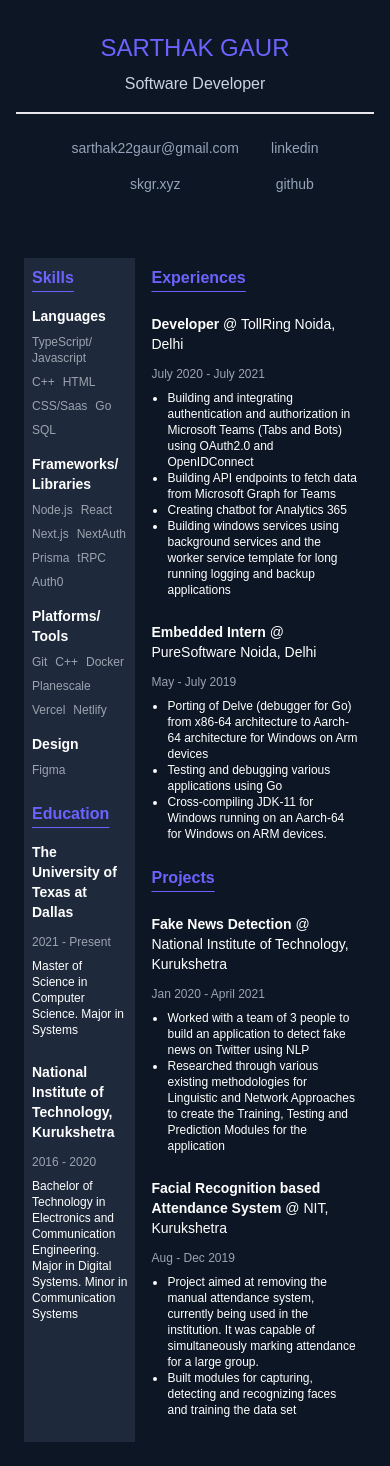
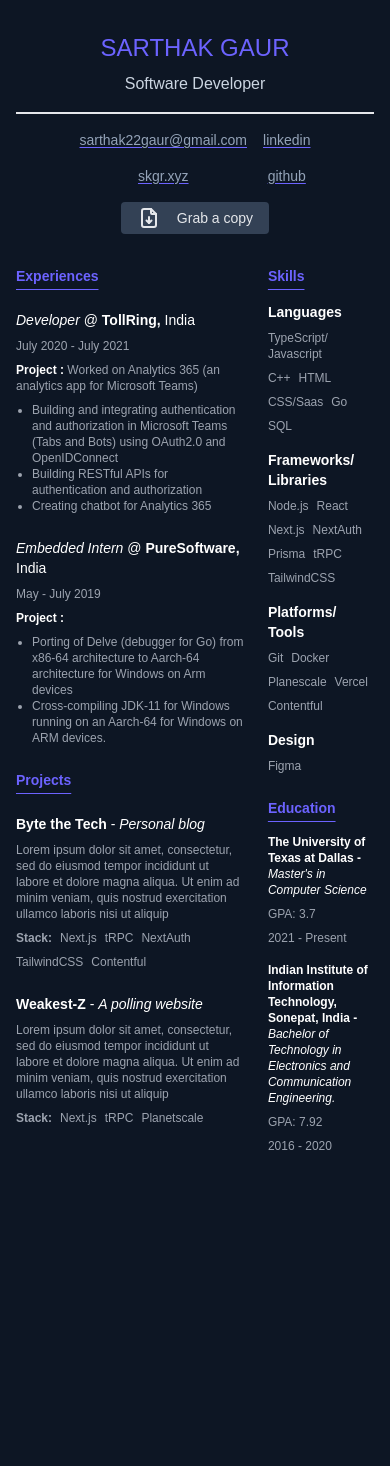
Before and after one commit to sarthak22gaur/portfolio-next, a Next.js app: page /resume in a window 390 px wide. After the commit the page ends 1186 px from the top, so only its background shows below. Built offline with nearby package versions, Linux system fonts and the light colour scheme.

Commit message:
added onLoad animation

```diff
--- a/package.json
+++ b/package.json
@@ -10,6 +10,7 @@
   },
   "dependencies": {
     "@tailwindcss/typography": "^0.5.4",
+    "framer-motion": "^7.2.1",
     "next": "12.2.3",
     "react": "18.2.0",
     "react-countdown": "^2.3.2",
@@ -18,6 +19,7 @@
     "react-parallax-tilt": "^1.7.51",
     "react-tsparticles": "^2.2.1",
     "tsparticles": "^2.2.1",
+    "typed.js": "^2.0.12",
     "zod": "^3.17.3"
   },
   "devDependencies": {
--- /dev/null
+++ b/src/components/Loader.tsx
@@ -0,0 +1,49 @@
+import React, { useRef, useEffect } from "react";
+import Typed from "typed.js";
+import {BsCircleFill} from 'react-icons/bs'
+
+const Loader: React.FC<{ useLoader: (flag: boolean) => void }> = (props) => {
+  const el = useRef(null);
+
+  useEffect(() => {
+    const options = {
+      strings: [
+        "> npm build profile ^150\n `> fetching resources` ... ^25\n `> building portfolio` ... ^25\n `> optimizing final build` ... ^25\n `> build succesfull ✅` \n `> Routing to 🏠` ^1000",
+      ],
+      typeSpeed: 25,
+      backSpeed: 50,
+      cursorChar: "_",
+      onComplete: () => {
+        props.useLoader(false);
+      },
+    };
+
+    if (!el.current) {
+      return () => {
+        console.log('No span located');
+      };
+    }
+    const typed = new Typed(el.current, options);
+
+    return () => {
+      typed.destroy();
+    };
+  }, [props]);
+
+  return (
+    <div className="w-full h-screen absolute flex items-center justify-center z-40 bg-[#0d1624]">
+      <div className="w-full min-w-[220px] max-w-[600px] m-4 h-52 rounded bg-gray-800">
+        <div className="w-full px-4 py-2 text-gray-700 flex gap-2 border-b-2 border-gray-700">
+            <BsCircleFill size={10} />
+            <BsCircleFill size={10} />
+            <BsCircleFill size={10} />
+        </div>
+        <div className="p-4 w-full text-white">
+          <span className="py-2" style={{ whiteSpace: "pre" }} ref={el} />
+        </div>
+      </div>
+    </div>
+  );
+};
+
+export default Loader;
--- a/src/components/Navbar.tsx
+++ b/src/components/Navbar.tsx
@@ -1,18 +1,14 @@
 import React, { useState } from "react";
 import { AiOutlineMenu, AiOutlineClose } from "react-icons/ai";
 import { AiFillProject } from "react-icons/ai";
-import {
-  BsFillHouseFill,
-  BsFillPersonFill,
-  BsFillFileEarmarkFill,
-} from "react-icons/bs";
+import { BsFillPersonFill } from "react-icons/bs";
 
 import Link from "next/link";
 
 function Navbar() {
   return (
     <>
-      <div className="fixed flex z-50 items-center justify-center backdrop-blur-3xl p-2 w-full">
+      <div className="fixed flex z-30 items-center justify-center backdrop-blur-3xl p-2 w-full">
         <div className="flex justify-between w-full sm:w-3/4 items-center ">
           <Link className="underline-hover" href="/">
             <span className="cursor-pointer z-20 text-primary-dark text-3xl font-bold">
--- a/src/components/Wrappers.tsx
+++ /dev/null
@@ -1,43 +0,0 @@
-export function PageWrapper({ children }: { children: React.ReactNode }) {
-  return (
-    <div className="flex flex-col place-items-center m-4">
-      {children}
-    </div>
-  );
-}
-
-export function HeroSectionWrapper({
-  children,
-}: {
-  children: React.ReactNode;
-}) {
-  return (
-    <div className="grid grid-flow-row lg:grid-flow-col lg:grid-cols-2 place-items-center m-4 mb-12 w-full h-full lg:flex-row lg:justify-around">
-      {children}
-    </div>
-  );
-}
-
-export function HeroContentWrapper({
-  children,
-}: {
-  children: React.ReactNode;
-}) {
-  return (
-    <div className="text-white row-start-1 row-end-1 lg:row-auto h-fit text-center mt-4 lg:px-8 lg:text-left">
-      {children}
-    </div>
-  );
-}
-
-export function HeroIllustrationWrapper({
-  children,
-}: {
-  children: React.ReactNode;
-}) {
-  return (
-    <div className="object-contain mt-12 lg:mt-4 w-full row-start-2 px-8 row-end-3 lg:row-auto h-full max-w-fit max-h-fit group">
-      {children}
-    </div>
-  );
-}
--- a/src/components/sections/About.tsx
+++ b/src/components/sections/About.tsx
@@ -1,10 +1,7 @@
-import type { NextPage } from "next";
 import Image from "next/image";
 import { SiLinkedin, SiGithub } from "react-icons/si";
-import soccer from "@/assets/soccer2.svg";
-import TechStack from "@/components/TechStack";
 
-const About: NextPage = () => {
+const About: React.FC = () => {
   return (
 
       <main
@@ -67,10 +64,6 @@ const About: NextPage = () => {
             </div>
           </div>
         </section>
-        <h1 className="text-3xl lg:text-4xl text-slate-400 font-light pt-12 w-full text-center max-w-screen-xl">
-          Tools I Use 🧰
-        </h1>
-        <TechStack />
       </main>
 
   );
--- a/src/components/sections/Projects.tsx
+++ b/src/components/sections/Projects.tsx
@@ -1,6 +1,6 @@
-import type { NextPage } from "next";
 import { ProjectCard } from "@/components/ProjectCard";
-const Projects: NextPage = () => {
+
+const Projects: React.FC = () => {
   return (
     <>
       <article
--- /dev/null
+++ b/src/components/sections/Tools.tsx
@@ -0,0 +1,17 @@
+import TechStack from "@/components/TechStack";
+
+const Tools: React.FC = () => {
+  return (
+    <section
+      id="tools"
+      className="flex flex-col w-full items-center p-2 sm:p-8 min-h-screen"
+    >
+      <h1 className="text-3xl lg:text-4xl text-slate-400 font-light pt-12 w-full text-center max-w-screen-xl">
+        Tools I Use 🧰
+      </h1>
+      <TechStack />
+    </section>
+  );
+};
+
+export default Tools;
--- a/src/pages/index.tsx
+++ b/src/pages/index.tsx
@@ -1,10 +1,13 @@
 import type { NextPage } from "next";
+import { useState } from "react";
 import Hero from "@/components/sections/Hero";
 import About from "@/components/sections/About";
 import Projects from "@/components/sections/Projects";
+import Tools from "@/components/sections/Tools";
 import Navbar from "../components/Navbar";
 import ParticleBg from "@/components/Particles";
-import SEO from '@/components/SEO'
+import Loader from "@/components/Loader";
+import SEO from "@/components/SEO";
 
 export async function getStaticProps() {
   return {
@@ -13,14 +16,28 @@ export async function getStaticProps() {
 }
 
 const Home: NextPage = () => {
+
+  const [useLoader, setUseLoader] = useState(true);
+
+  const callbackLoader = (flag: boolean) => {
+    setUseLoader(flag);
+  };
+
   return (
     <>
       <SEO />
       <ParticleBg />
-      <Navbar />
-      <Hero />
-      <About />
-      <Projects />
+      {useLoader ? (
+        <Loader useLoader={callbackLoader} />
+      ) : (
+        <>
+          <Navbar />
+          <Hero />
+          <About />
+          <Projects />
+          <Tools />
+        </>
+      )}
     </>
   );
 };
--- a/src/pages/resume.tsx
+++ b/src/pages/resume.tsx
@@ -15,7 +15,7 @@ const Resume: NextPage = () => {
       <SEO title="Resume-Sarthak Gaur" />
 
       <div className="lg:w-1/3 lg:fixed lg:left-0 z-10 flex flex-col lg:float-left justify-center h-full p-4">
-        <div className="flex flex-col gap-2 items-center border-b-2 px-16  text-center py-4 w-full">
+        <div className="flex flex-col gap-2 items-center border-b-2 lg:px-16 text-center py-4 w-full">
           <h1 className="text-2xl sm:text-4xl text-primary-dark">
             SARTHAK GAUR
           </h1>
@@ -24,7 +24,7 @@ const Resume: NextPage = () => {
           </h2>
         </div>
 
-        <ul className="flex flex-wrap justify-center lg:justify-around w-full gap-4 p-4 text-sm text-slate-400">
+        <ul className="flex flex-wrap justify-center lg:justify-around w-full lg:gap-4 p-2 lg:p-4 text-sm underline underline-offset-2 decoration-primary-dark lg:no-underline text-slate-400">
           <div className="text-center sm:flex lg:flex-col">
             <Link href="/">
               <li className="p-2 underline-hover cursor-pointer">
@@ -57,20 +57,70 @@ const Resume: NextPage = () => {
           download
           target="_blank"
           rel="noopener noreferrer"
-          className="hidden lg:flex justify-center w-full pt-8"
+          className="flex justify-center items-center w-full lg:pt-8"
         >
-          <div className="flex px-8 py-2 rounded-lg gap-4 text-gray-200 hover:bg-slate-800 hover:text-primary-dark items-center bg-slate-700 transition-colors">
-            <TbFileDownload size={32} />
-            <p>Grab a copy</p>
+          <div className="flex px-4 lg:px-8 py-1 lg:py-2 rounded lg:rounded-lg gap-4 text-gray-200 hover:bg-slate-800 hover:text-primary-dark items-center bg-slate-700 transition-colors">
+            <TbFileDownload size={24} />
+            <p className="text-sm sm:text-base">Grab a copy</p>
           </div>
         </a>
       </div>
 
-      <main className="p-4 lg:absolute lg:right-0 flex flex-col gap-4 items-center text-white lg:w-2/3 text-xs">
+      <main className="lg:p-4 lg:absolute lg:right-0 flex flex-col gap-4 items-center text-white lg:w-2/3 text-xs">
         <section className="h-full gap-2 p-2 flex">
-          <div className="w-1/3 sticky p-2 flex flex-col gap-2 bg-slate-800">
+          <div className="w-2/3 p-2 flex flex-col gap-2">
+            <h1 className="pb-4 text-sm sm:text-base text-primary-dark underline underline-offset-8 font-bold">
+              Experiences
+            </h1>
+
+            <ExpCard
+              position="Developer"
+              heading="TollRing"
+              duration="July 2020 - July 2021"
+              description="Worked on Analytics 365 (an analytics app for Microsoft Teams)"
+              items={[
+                "Building and integrating authentication and authorization in Microsoft Teams (Tabs and Bots) using OAuth2.0 and OpenIDConnect",
+                "Building RESTful APIs for authentication and authorization",
+                "Creating chatbot for Analytics 365",
+              ]}
+            />
+            <ExpCard
+              position="Embedded Intern"
+              heading="PureSoftware"
+              description=""
+              duration="May - July 2019"
+              items={[
+                "Porting of Delve (debugger for Go) from x86-64 architecture to Aarch-64 architecture for Windows on Arm devices",
+                "Cross-compiling JDK-11 for Windows running on an Aarch-64 for Windows on ARM devices.",
+              ]}
+            />
+
+            <h1 className="pb-4 text-sm sm:text-base text-primary-dark underline underline-offset-8 font-bold">
+              Projects
+            </h1>
+
+            <ProjectCard
+              title="Byte the Tech"
+              description="Personal blog"
+              summary="Lorem ipsum dolor sit amet, consectetur, sed do eiusmod tempor incididunt ut labore et dolore magna aliqua. Ut enim ad minim veniam, quis nostrud exercitation ullamco laboris nisi ut aliquip"
+              items={[
+                "Next.js",
+                "tRPC",
+                "NextAuth",
+                "TailwindCSS",
+                "Contentful",
+              ]}
+            />
+            <ProjectCard
+              title="Weakest-Z"
+              description="A polling website"
+              summary="Lorem ipsum dolor sit amet, consectetur, sed do eiusmod tempor incididunt ut labore et dolore magna aliqua. Ut enim ad minim veniam, quis nostrud exercitation ullamco laboris nisi ut aliquip"
+              items={["Next.js", "tRPC", "Planetscale"]}
+            />
+          </div>
+          <div className="w-1/3 sticky p-2 flex flex-col gap-2">
             <article>
-              <h1 className="pb-4 text-base sm:text-lg text-primary-dark underline underline-offset-8 font-bold">
+              <h1 className="pb-4 text-sm sm:text-base text-primary-dark underline underline-offset-8 font-bold">
                 Skills
               </h1>
               <SkillsCard
@@ -93,91 +143,34 @@ const Resume: NextPage = () => {
                   "NextAuth",
                   "Prisma",
                   "tRPC",
-                  "Auth0",
+                  "TailwindCSS",
                 ]}
               />
               <SkillsCard
                 heading="Platforms/ Tools"
-                items={[
-                  "Git",
-                  "C++",
-                  "Docker",
-                  "Planescale",
-                  "Vercel",
-                  "Netlify",
-                ]}
+                items={["Git", "Docker", "Planescale", "Vercel", "Contentful"]}
               />
               <SkillsCard heading="Design" items={["Figma"]} />
             </article>
 
             <article>
-              <h1 className="pb-4 text-base sm:text-lg text-primary-dark underline underline-offset-8 font-bold">
+              <h1 className="pb-4 text-sm sm:text-base text-primary-dark underline underline-offset-8 font-bold">
                 Education
               </h1>
               <EdCard
                 heading="The University of Texas at Dallas"
-                content=" Master of Science in Computer Science. Major in Systems"
+                content="Master's in Computer Science"
                 duration="2021 - Present"
+                gpa="3.7"
               />
               <EdCard
-                heading=" National Institute of Technology, Kurukshetra"
+                heading="Indian Institute of Information Technology, Sonepat, India"
                 content="Bachelor of Technology in Electronics and Communication
-                  Engineering. Major in Digital Systems. Minor in Communication
-                  Systems"
+                  Engineering."
                 duration="2016 - 2020"
+                gpa="7.92"
               />
             </article>
-          </div>
-
-          <div className="w-2/3 p-2 flex flex-col gap-2">
-            <h1 className="pb-4 text-base sm:text-lg text-primary-dark underline underline-offset-8 font-bold">
-              Experiences
-            </h1>
-
-            <ExpCard
-              position="Developer"
-              heading="TollRing Noida, Delhi"
-              duration="July 2020 - July 2021"
-              items={[
-                "Building and integrating authentication and authorization in Microsoft Teams (Tabs and Bots) using OAuth2.0 and OpenIDConnect",
-                "Building API endpoints to fetch data from Microsoft Graph for Teams",
-                "Creating chatbot for Analytics 365",
-                "Building windows services using background services and the worker service template for long running logging and backup applications",
-              ]}
-            />
-            <ExpCard
-              position="Embedded Intern"
-              heading="PureSoftware Noida, Delhi"
-              duration="May - July 2019"
-              items={[
-                "Porting of Delve (debugger for Go) from x86-64 architecture to Aarch-64 architecture for Windows on Arm devices",
-                "Testing and debugging various applications using Go",
-                "Cross-compiling JDK-11 for Windows running on an Aarch-64 for Windows on ARM devices.",
-              ]}
-            />
-
-            <h1 className="pb-4 text-base sm:text-lg text-primary-dark underline underline-offset-8 font-bold">
-              Projects
-            </h1>
-
-            <ExpCard
-              position="Fake News Detection"
-              heading="National Institute of Technology, Kurukshetra"
-              duration="Jan 2020 - April 2021"
-              items={[
-                "Worked with a team of 3 people to build an application to detect fake news on Twitter using NLP",
-                "Researched through various existing methodologies for Linguistic and Network Approaches to create the Training, Testing and Prediction Modules for the application",
-              ]}
-            />
-            <ExpCard
-              position="Facial Recognition based Attendance System"
-              heading="NIT, Kurukshetra"
-              duration="Aug - Dec 2019"
-              items={[
-                "Project aimed at removing the manual attendance system, currently being used in the institution. It was capable of simultaneously marking attendance for a large group.",
-                "Built modules for capturing, detecting and recognizing faces and training the data set",
-              ]}
-            />
           </div>
         </section>
       </main>
@@ -189,30 +182,32 @@ const SkillsCard: React.FC<{ heading: string; items: Array<string> }> = (
   props
 ) => {
   return (
-    <>
-      <h2 className="text-sm sm:text-base pb-2 font-bold">{props.heading}</h2>
+    <div className="text-sm flex flex-col gap-2">
+      <h2 className="font-bold">{props.heading}</h2>
       <ul className="pb-4 text-xs sm:text-sm text-gray-400 font-light flex flex-wrap gap-2">
         {props.items.map((curr, index) => {
           return <li key={index}>{curr}</li>;
         })}
       </ul>
-    </>
+    </div>
   );
 };
 
 const EdCard: React.FC<{
   heading: string;
   duration: string;
+  gpa: string;
   content: string;
 }> = (props) => {
   return (
-    <>
-      <h2 className="text-sm sm:text-base font-bold pb-3">{props.heading}</h2>
-      <h3 className="text-xs sm:text-sm text-gray-400 pb-2">
-        {props.duration}
-      </h3>
-      <p className="text-xs sm:text-sm pb-6">{props.content}</p>
-    </>
+    <div className="text-xs sm:text-sm flex flex-col gap-2 pb-4">
+      <h2 className="font-bold">
+        {props.heading} -{" "}
+        <span className="font-light italic">{props.content}</span>
+      </h2>
+      <h3 className="text-gray-400">GPA: {props.gpa}</h3>
+      <h3 className="text-gray-400">{props.duration}</h3>
+    </div>
   );
 };
 
@@ -220,18 +215,51 @@ const ExpCard: React.FC<{
   heading: string;
   position: string;
   duration: string;
+  description: string;
   items: Array<string>;
 }> = (props) => {
   return (
     <>
-      <article>
-        <h2 className="text-sm sm:text-base pb-3">
-          <span className="font-bold">{props.position}</span> @ {props.heading}
+      <article className="flex flex-col gap-2 text-xs sm:text-sm pb-4">
+        <h2 className="text-sm sm:text-base">
+          <span className="italic">{props.position}</span> @{" "}
+          <span className="font-bold">{props.heading}, </span>India
         </h2>
-        <h3 className="text-xs sm:text-sm text-gray-400 pb-2">
-          {props.duration}
-        </h3>
-        <ul className="list-disc text-xs sm:text-sm list-outside pl-4 pb-4">
+        <h4 className="text-gray-400">{props.duration}</h4>
+        <p className="font-bold">
+          Project :{" "}
+          <span className="font-normal text-gray-400">{props.description}</span>
+        </p>
+
+        <ul className="list-disc list-outside pl-4 sm:pl-8 text-gray-400">
+          {props.items.map((curr, index) => {
+            return <li key={index}>{curr}</li>;
+          })}
+        </ul>
+      </article>
+    </>
+  );
+};
+const ProjectCard: React.FC<{
+  title: string;
+  summary: string;
+  description: string;
+  items: Array<string>;
+}> = (props) => {
+  return (
+    <>
+      <article className="flex flex-col gap-2 text-xs sm:text-sm pb-4">
+        <h2 className="text-sm sm:text-base">
+          <span className="font-bold">{props.title}</span> -{" "}
+          <span className="italic">{props.description}</span>
+        </h2>
+
+        <p className="font-bold">
+          <span className="font-normal text-gray-400">{props.summary}</span>
+        </p>
+
+        <ul className="flex flex-wrap gap-2 sm:gap-4 text-gray-400">
+          <span className="font-bold">Stack:</span>
           {props.items.map((curr, index) => {
             return <li key={index}>{curr}</li>;
           })}
```
Also changed, not shown: src/components/sections/Hero.tsx (+2 -6 lines), 2 other files (tests, documents, lock files or other folders).
